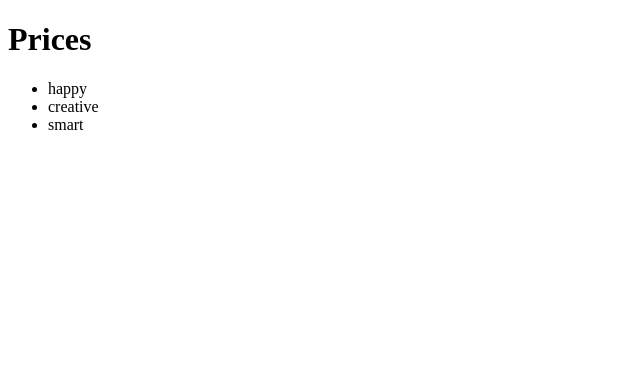
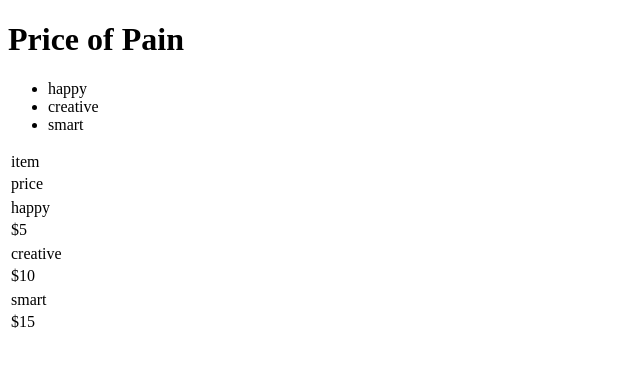
Before and after one commit to parkersoncs4ri/PricePage, a plain HTML site: page index.html in a window 1280 px wide. Shown: the whole page, without its empty margins (0-640 px from the left). Drawn offline with Linux system fonts and the light colour scheme.

Commit message:
Update index.html
price list table

```diff
--- a/index.html
+++ b/index.html
@@ -5,14 +5,22 @@
         <title>HTML basics</title>
     </head>
     <body>
-    <h1> Prices  </h1>
+    <h1> Price of Pain  </h1>
 
         <ul>
              <li> happy </li>
             <li> creative </li>
              <li> smart </li>
         </ul>
+<table>
+        <tr><td/> item <tr> <td/> price <td><tr/>
+    <tr><td/> happy <tr> <td/> $5 <td><tr/>
+    <tr><td/> creative <tr> <td/> $10 <td><tr/>
+     <tr><td/> smart <tr> <td/> $15 <td><tr/>
 
+
+
+        </table>
 
     </body>
 </html>
```
